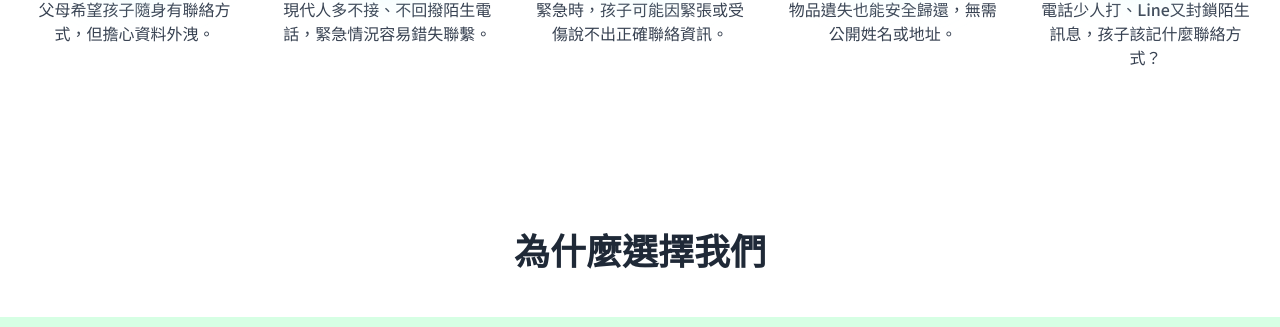
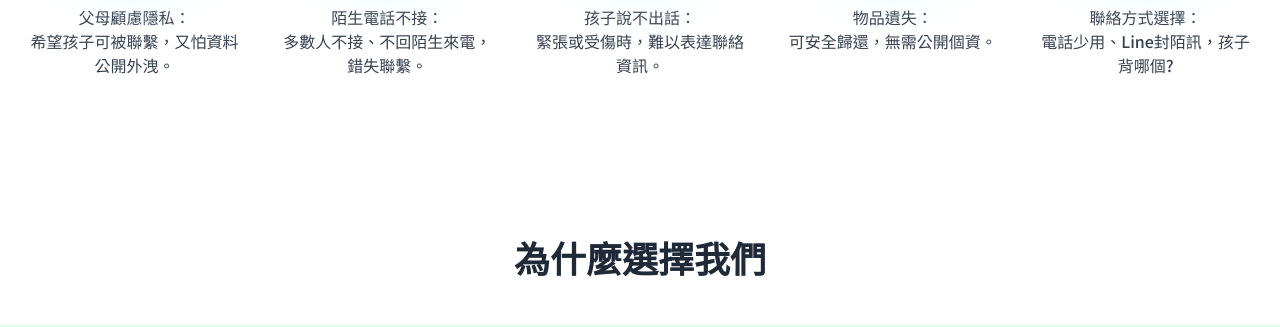
Before and after one commit to AltheaCoding/QWebsite, a plain HTML site: page index.html in a window 1280 px wide. Shown: the part 1075-1402 px from the top of the page. Drawn offline with nearby package versions, Linux system fonts and the light colour scheme.

Commit message:
Update index.html

```diff
--- a/index.html
+++ b/index.html
@@ -120,7 +120,7 @@
                 <div class="absolute inset-0 bg-cyan-100/60 rounded-full blur-xl"></div>
                 <img src="https://github.com/AltheaCoding/image-hosting/blob/main/Problem_1%20(2).PNG?raw=true" alt="擔心資料外洩" class="relative w-full h-full object-contain">
               </div>
-              <p class="text-xs sm:text-sm lg:text-base text-gray-700 font-medium leading-relaxed">父母希望孩子隨身有聯絡方式，但擔心資料外洩。</p>
+              <p class="text-xs sm:text-sm lg:text-base text-gray-700 font-medium leading-relaxed mt-2">父母顧慮隱私：<br>希望孩子可被聯繫，又怕資料公開外洩。</p>
             </div>
             <!-- Problem 2 -->
             <div class="flex flex-col items-center text-center">
@@ -128,7 +128,7 @@
                 <div class="absolute inset-0 bg-cyan-100/60 rounded-full blur-xl"></div>
                 <img src="https://github.com/AltheaCoding/image-hosting/blob/main/Problem_1%20(5).PNG?raw=true" alt="陌生電話不接" class="relative w-full h-full object-contain">
               </div>
-              <p class="text-xs sm:text-sm lg:text-base text-gray-700 font-medium leading-relaxed">現代人多不接、不回撥陌生電話，緊急情況容易錯失聯繫。</p>
+              <p class="text-xs sm:text-sm lg:text-base text-gray-700 font-medium leading-relaxed mt-2">陌生電話不接：<br>多數人不接、不回陌生來電，錯失聯繫。</p>
             </div>
             <!-- Problem 3 -->
             <div class="flex flex-col items-center text-center">
@@ -136,7 +136,7 @@
                 <div class="absolute inset-0 bg-cyan-100/60 rounded-full blur-xl"></div>
                 <img src="https://github.com/AltheaCoding/image-hosting/blob/main/Problem_1%20(4).PNG?raw=true" alt="孩子緊張說不出話" class="relative w-full h-full object-contain">
               </div>
-              <p class="text-xs sm:text-sm lg:text-base text-gray-700 font-medium leading-relaxed">緊急時，孩子可能因緊張或受傷說不出正確聯絡資訊。</p>
+              <p class="text-xs sm:text-sm lg:text-base text-gray-700 font-medium leading-relaxed mt-2">孩子說不出話：<br>緊張或受傷時，難以表達聯絡資訊。</p>
             </div>
             <!-- Problem 4 -->
             <div class="flex flex-col items-center text-center">
@@ -144,7 +144,7 @@
                 <div class="absolute inset-0 bg-cyan-100/60 rounded-full blur-xl"></div>
                 <img src="https://github.com/AltheaCoding/image-hosting/blob/main/Problem_1%20(3).PNG?raw=true" alt="物品遺失" class="relative w-full h-full object-contain">
               </div>
-              <p class="text-xs sm:text-sm lg:text-base text-gray-700 font-medium leading-relaxed">物品遺失也能安全歸還，無需公開姓名或地址。</p>
+              <p class="text-xs sm:text-sm lg:text-base text-gray-700 font-medium leading-relaxed mt-2">物品遺失：<br>可安全歸還，無需公開個資。</p>
             </div>
             <!-- Problem 5 -->
             <div class="flex flex-col items-center text-center">
@@ -152,7 +152,7 @@
                 <div class="absolute inset-0 bg-cyan-100/60 rounded-full blur-xl"></div>
                 <img src="https://github.com/AltheaCoding/image-hosting/blob/main/Problem_1%20(1).png?raw=true" alt="聯絡方式過時" class="relative w-full h-full object-contain">
               </div>
-              <p class="text-xs sm:text-sm lg:text-base text-gray-700 font-medium leading-relaxed">電話少人打、Line又封鎖陌生訊息，孩子該記什麼聯絡方式？</p>
+              <p class="text-xs sm:text-sm lg:text-base text-gray-700 font-medium leading-relaxed mt-2">聯絡方式選擇：<br>電話少用、Line封陌訊，孩子背哪個?</p>
             </div>
           </div>
         </div>
@@ -797,8 +797,12 @@
         // --- Smooth scrolling for navigation links ---
         document.querySelectorAll('a[href^="#"]').forEach(anchor => {
             anchor.addEventListener('click', function (e) {
+                if (this.id === 'terms-link' || this.id === 'privacy-link') {
+                    return; // Let modal logic handle it
+                }
+
                 const targetId = this.getAttribute('href');
-                // Prevent scroll for modal triggers
+
                 if (targetId === '#') {
                     e.preventDefault();
                     window.scrollTo({
@@ -807,6 +811,7 @@
                     });
                     return;
                 }
+
                 const targetElement = document.querySelector(targetId);
                 if(targetElement) {
                     e.preventDefault();
```
